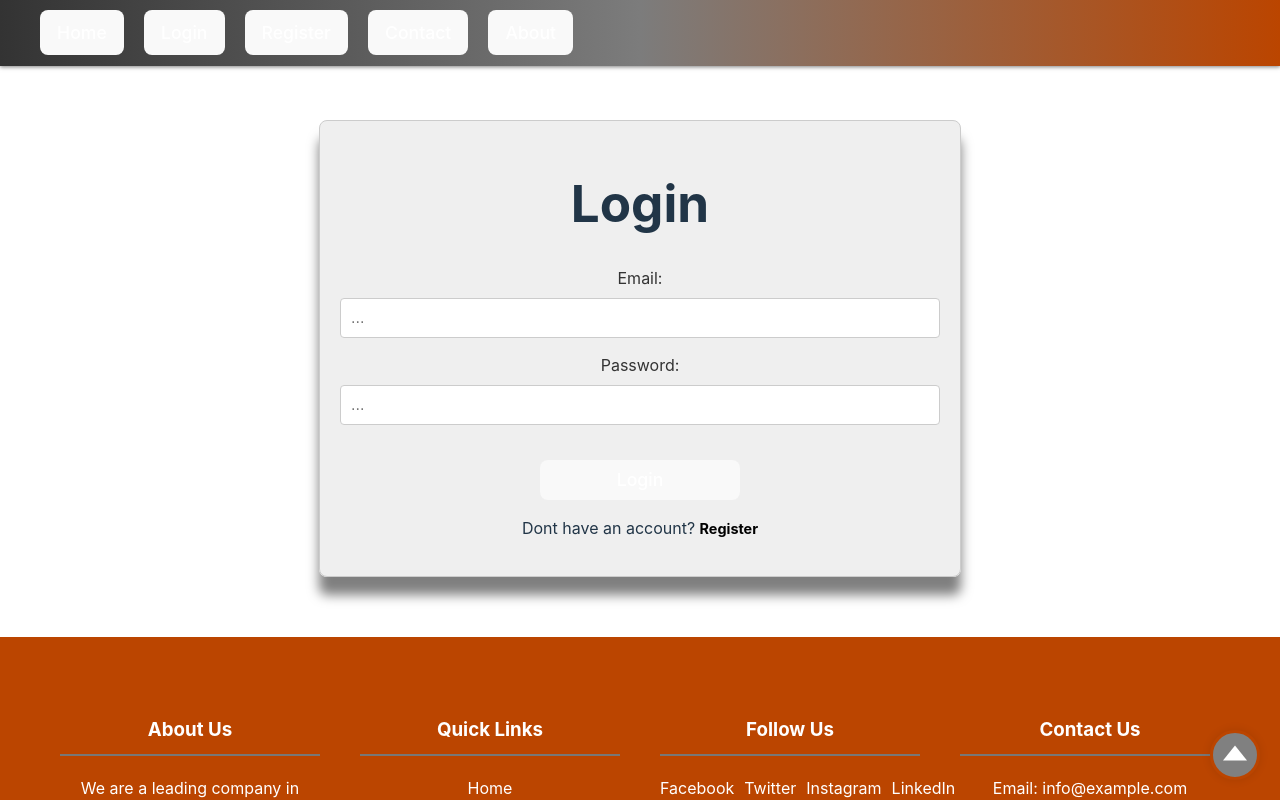
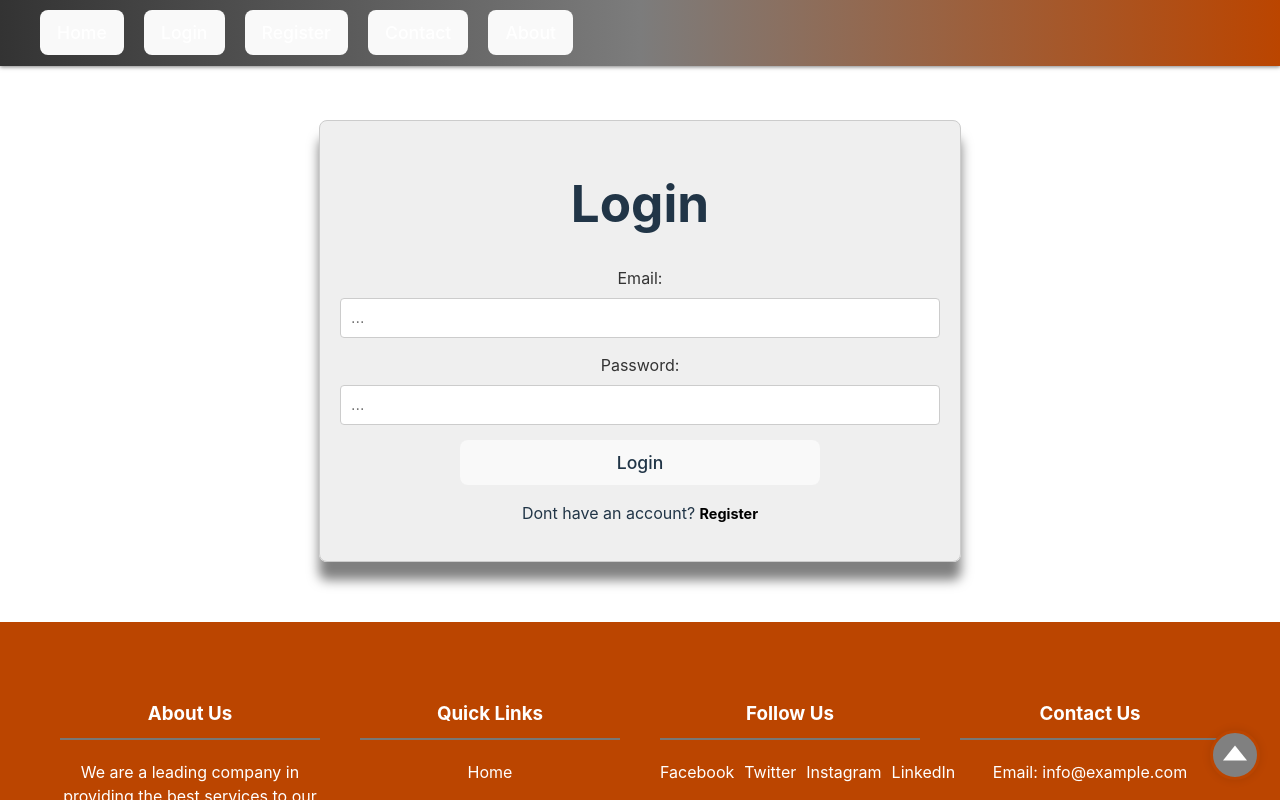
Before and after one commit to StefanAntenev/CoockingDelights, a React (Vite) app in the folder Client/: page /login in a window 1280 px wide. Shown: the top 800 px of the page. Built offline with nearby package versions, Linux system fonts and the light colour scheme.

Commit message:
Implement login

```diff
--- /dev/null
+++ b/Client/src/api/auth-api.js
@@ -0,0 +1,9 @@
+import requester from './requester';
+
+const BASE_URL = 'http://localhost:3030/users';
+
+export const login = async (email, password) => {
+    const authData = await requester.post(`${BASE_URL}/login`, { email, password });
+
+    return authData;
+};
--- a/Client/src/api/requester.js
+++ b/Client/src/api/requester.js
@@ -1,4 +1,4 @@
-async function requester(method, url, data) {
+export async function requester(method, url, data) {
     const options = {};
 
     if (method !== 'GET') {
@@ -19,8 +19,14 @@ async function requester(method, url, data) {
     return result;
 }
 
-
 export const get = requester.bind(null, 'GET');
 export const post = requester.bind(null, 'POST');
 export const put = requester.bind(null, 'PUT');
 export const del = requester.bind(null, 'DELETE');
+
+export default {
+    get,
+    post,
+    put,
+    del
+}
--- a/Client/src/components/Login.css
+++ b/Client/src/components/Login.css
@@ -43,7 +43,7 @@
     box-sizing: border-box;
 }
 
-.loginbtn {
+/* .loginbtn {
     overflow: hidden;
         width: 200px;
         margin:  auto;
@@ -55,4 +55,50 @@
         margin-top: 20px;
         font-size: 1.1em;
         border-radius: 8px;
+} */
+
+.loginbtn {
+    border-radius: 8px;
+    border: 3px solid transparent;
+    margin: auto 120px;
+    padding: 0.5em 0.8em;
+    font-size: 1.1em;
+    font-weight: 500;
+    font-family: inherit;
+    background-color: #1a1a1a;
+    color: white;
+    cursor: pointer;
+    transition: transform 0.1s ease, border-color 0.7s;
+    overflow: hidden;
+    text-decoration: none;
 }
+
+.loginbtn:hover {
+    border-color: #bb4500;
+    transform: scale(1.2);
+    /* Scales the button to 110% on hover */
+}
+
+.loginbtn:active {
+    transform: scale(0.98);
+}
+
+.loginbtn:focus,
+.loginbtn:focus-visible {
+    outline: 4px auto -webkit-focus-ring-color;
+}
+
+@media (prefers-color-scheme: light) {
+    .loginbtn {
+        color: #213547;
+        background-color: #ffffff;
+    }
+
+    .loginbtn:hover {
+        color: #747bff;
+    }
+
+    .loginbtn {
+        background-color: #f9f9f9;
+    }
+}
--- a/Client/src/components/Login.jsx
+++ b/Client/src/components/Login.jsx
@@ -1,45 +1,51 @@
+import { useForm } from '../hooks/useForm';
 import './Login.css';
+import { useLogin } from '../hooks/useAuth';
+import { Link } from 'react-router-dom';
+import { useNavigate } from 'react-router-dom';
 
 export default function Login() {
+    const login = useLogin();
+    const navigate = useNavigate();
+    const { values, changeHandler, submitHandler } = useForm(
+        { email: '', password: '' },
+        async ({ email, password }) => {
+            try {
+                await login(email, password)
+                navigate('/');
+            } catch (err){
+                console.error(err.message);
+            }
+        }
+    );
 
-    const handleSubmit = (e) => {
-        e.preventDefault();
-        const email = e.target.email.value;
-        const password = e.target.password.value;
-
-        fetch('http://localhost:3030/jsonstore/users', {
-            method: 'POST',
-            headers: {
-                'Content-Type': 'application/json',
-            },
-            body: JSON.stringify({ email, password }),
-        })
-            .then(response => response.json())
-            .then(data => {
-                // Handle the response from the server
-                console.log('Server response:', data);
-                localStorage.setItem('email', data.email);
-                localStorage.setItem('password', data.password);
-                localStorage.setItem('username', data.username);
-                localStorage.setItem('id', data._id);
-                window.location.pathname = '/';
-            })
-            .catch(error => {
-                // Handle any errors that occurred during the request
-                console.error('Error:', error);
-            });
-    }
 
     return (
         <>
             <div className="login">
                 <h1>Login</h1>
-                <form onSubmit={handleSubmit}>
+                <form onSubmit={submitHandler}>
                     <label className="userlable" htmlFor="email">Email:</label>
-                    <input className="userinput" type="text" id="email" name="email" required placeholder='...' />
+                    <input
+                        className="userinput"
+                        type="text"
+                        id="email"
+                        name="email"
+                        value={values.email}
+                        onChange={changeHandler}
+                        required placeholder='...'
+                    />
                     <label className="passwordlable" htmlFor="password">Password:</label>
-                    <input className="passwordinput" type="password" id="password" name="password" required placeholder='...' />
-                    <button className="loginbtn" type="submit">Login</button>
+                    <input
+                        className="passwordinput"
+                        type="password"
+                        id="password"
+                        name="password"
+                        value={values.password}
+                        onChange={changeHandler}
+                        required placeholder='...'
+                    />
+                    <input className="loginbtn" type="submit" value="Login" />
                     <p>Dont have an account? <a className="aelement" href="/register">Register</a></p>
                 </form>
             </div>
--- a/Client/src/components/Navigation.jsx
+++ b/Client/src/components/Navigation.jsx
@@ -28,11 +28,11 @@ export default function Navigation() {
         return (
             <nav>
                 <ul>
-                    <li><a className="navbutton" href="/" >Home</a></li>
-                    <li><a className="navbutton" href="/login" >Login</a></li>
-                    <li><a className="navbutton" href="/register" >Register</a></li>
-                    <li><a className="navbutton" href="/contacts" >Contact</a></li>
-                    <li><a className="navbutton" href="/about" >About</a></li>
+                    <li><Link className="navbutton" to="/" >Home</Link></li>
+                    <li><Link className="navbutton" to="/login" >Login</Link></li>
+                    <li><Link className="navbutton" to="/register" >Register</Link></li>
+                    <li><Link className="navbutton" to="/contacts" >Contact</Link></li>
+                    <li><Link className="navbutton" to="/about" >About</Link></li>
                 </ul>
             </nav>
         );
--- /dev/null
+++ b/Client/src/hooks/useAuth.js
@@ -0,0 +1,12 @@
+import { login } from "../api/auth-api";
+
+export const useLogin = () => {
+    const loginHandler = async (email, password) => {
+            const result = await login(email, password);
+
+            console.log(result);
+            //TODO: update app state
+    }
+
+    return loginHandler;
+};
```
Also changed, not shown: Client/src/api/comments-api.js (added, +22 -0 lines), Client/src/components/Details.jsx (+17 -0 lines), Client/src/components/Login copy.jsx (added, +48 -0 lines), 1 other file (tests, documents, lock files or other folders).
